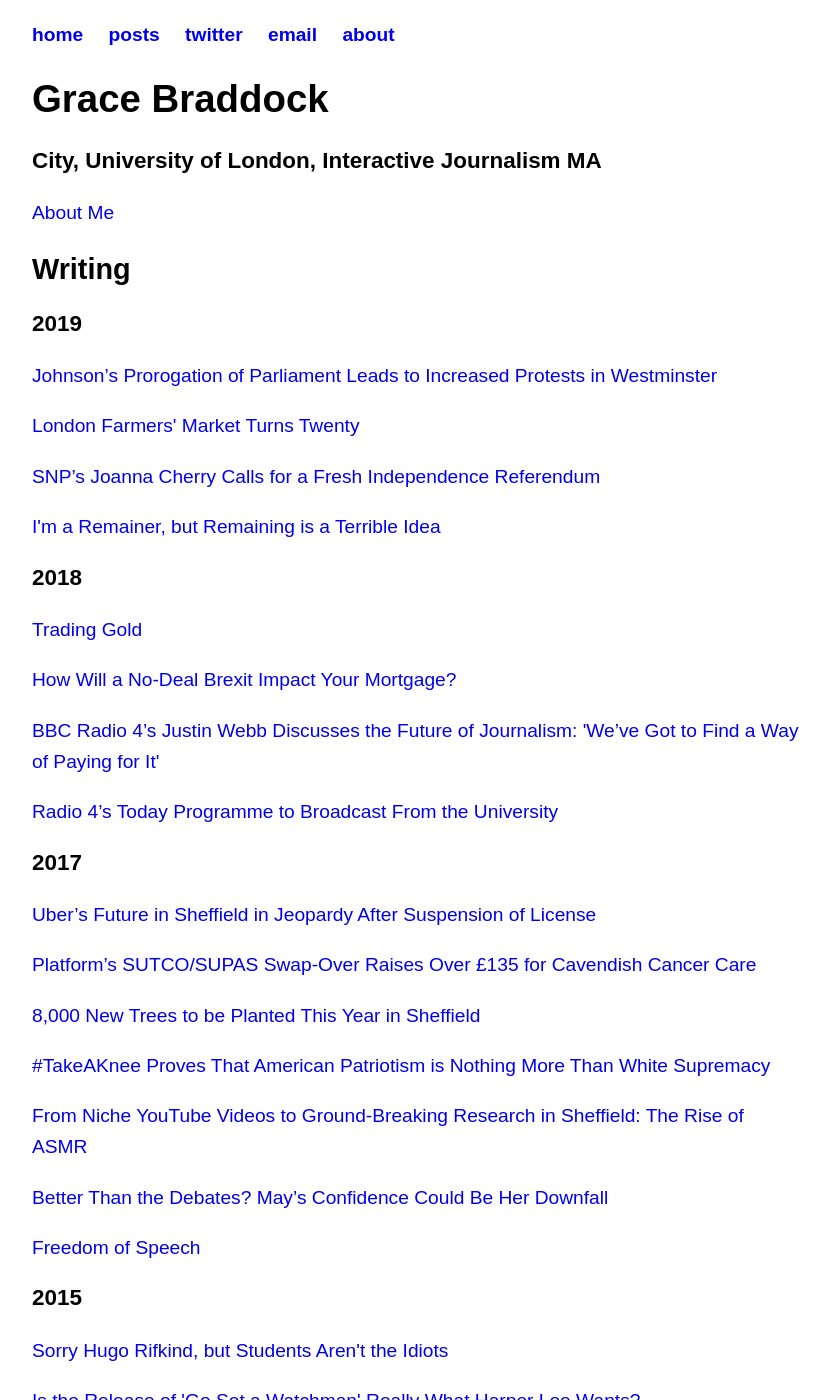
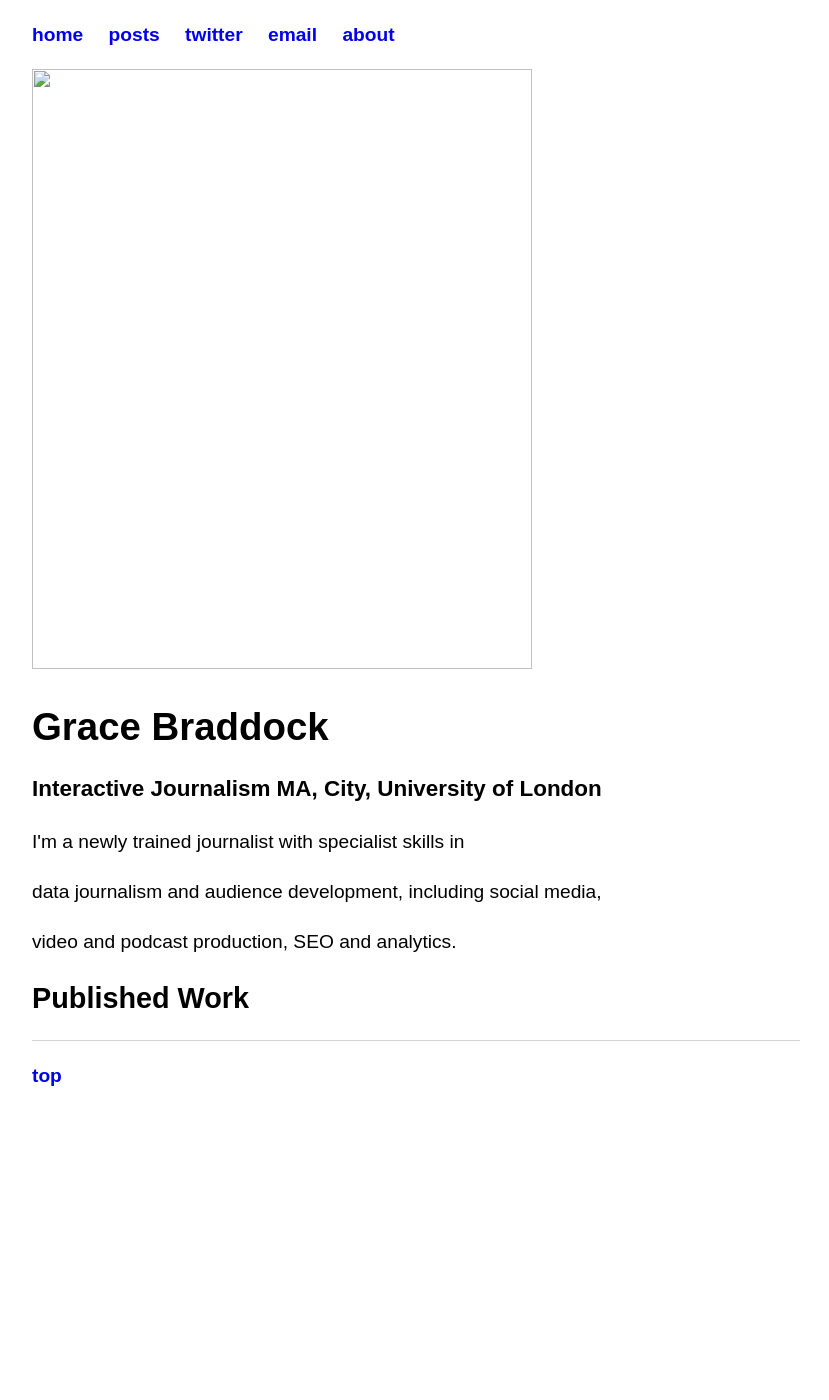
Before and after one commit to gracebraddock/gracebraddock.github.io, a Jekyll site: the page built from index.html, in a window 1280 px wide and 1400 px high. Shown: the whole window, without its empty margins (224-1053 px from the left). Built offline with Jekyll 4.4.1, drawn with Linux system fonts in a browser that asks for light colours; some of the changed text lies outside the part shown.

Commit message:
Update index.html

```diff
--- a/index.html
+++ b/index.html
@@ -3,49 +3,13 @@
 title: Grace Braddock
 ---
 
+<img src="" width="500" height="600">
 <h1>Grace Braddock</h1>
-<h3>City, University of London, Interactive Journalism MA</h3>
+<h3>Interactive Journalism MA, City, University of London</h3>
 
-<p><a href="/about">About Me</a></p>
 
-<h2>Writing</h2>
+<p> I'm a newly trained journalist with specialist skills in</p>
+<p> data journalism and audience development, including social media, </p>
+<p> video and podcast production, SEO and analytics. </p>
 
-<h3>2019</h3>
-<p><a href="/posts/prorogation-of-parliament">Johnson’s Prorogation of Parliament Leads to Increased Protests in Westminster</a></p>
-<p><a href="/posts/london-farmers-market">London Farmers' Market Turns Twenty</a></p>
-<p><a href="/posts/joanna-cherry">SNP’s Joanna Cherry Calls for a Fresh Independence Referendum</a></p>
-<p><a href="/posts/remaining">I'm a Remainer, but Remaining is a Terrible Idea</a></p>
-
-<h3>2018</h3>
-<p><a href="/posts/trading-gold">Trading Gold</a></p>
-<p><a href="/posts/no-deal-brexit-mortgage">How Will a No-Deal Brexit Impact Your Mortgage?</a></p>
-<p><a href="/posts/justin-webb">BBC Radio 4’s Justin Webb Discusses the Future of Journalism: 'We’ve Got to
-Find a Way of Paying for It'</a></p>
-<p><a href="/posts/today-programme-university">Radio 4’s Today Programme to Broadcast From the University</a></p>
-
-<h3>2017</h3>
-<p><a href="/posts/uber-future-jeopardy">Uber’s Future in Sheffield in Jeopardy After Suspension of License</a></p>
-<p><a href="/posts/platform-fund-raiser">Platform’s SUTCO/SUPAS Swap-Over Raises Over £135 for Cavendish Cancer Care</a></p>
-<p><a href="/posts/8000-new-trees-sheffield">8,000 New Trees to be Planted This Year in Sheffield</a></p>
-<p><a href="/posts/takeaknee">#TakeAKnee Proves That American Patriotism is Nothing More Than White Supremacy</a></p>
-<p><a href="/posts/asmr">From Niche YouTube Videos to Ground-Breaking Research in Sheffield: The Rise of ASMR</a></p>
-<p><a href="/posts/better-than-debates">Better Than the Debates? May’s Confidence Could Be Her Downfall</a></p>
-<p><a href="/posts/freedom-of-speech">Freedom of Speech</a></p>
-
-<h3>2015</h3>
-<p><a href="/posts/sorry-hugo-rifkind-but-students-arent-the-idiots">Sorry Hugo Rifkind, but Students Aren't the Idiots</a></p>
-<p><a href="/posts/is-the-release-of-go-set-a-watchman-really-what-harper-lee-wants">Is the Release of 'Go Set a Watchman' Really What Harper Lee Wants?</a></p>
-<p><a href="/posts/the-religion-debate">The Religion Debate</a></p>
-<p><a href="/posts/do-we-really-love-the-classics">Do We Really Love 'The Classics' or Are We Just Being Righteous?</a></p>
-
-<h3>2014</h3>
-<p><a href="/posts/you-missed-a-spot.html">You Missed a Spot</a></p>
-<p><a href="/posts/necessity-of-imagination.html">The Necessity of Imagination</a></p>
-<p><a href="/posts/loneliness">Loneliness</a></p>
-<p><a href="/posts/work-hard-and-youll-succeed-maybe">Work Hard and You'll Succeed... Maybe</a></p>
-<p><a href="/posts/is-misogyny-still-alive-and-kicking">Is Misogyny Still Alive and Kicking?</a></p>
-<p><a href="/posts/sexual-abuse-on-youtube">Sexual Abuse on YouTube</a></p>
-<p><a href="/posts/hard-out-here-for-lily-allen">'Hard Out Here' for Lily Allen</a></p>
-
-<h3>2013</h3>
-<p><a href="/posts/man-vs-woman">Man vs Woman - The Gender's Brains are Wired Differently</a></p>
+<h2>Published Work</h2>
```
